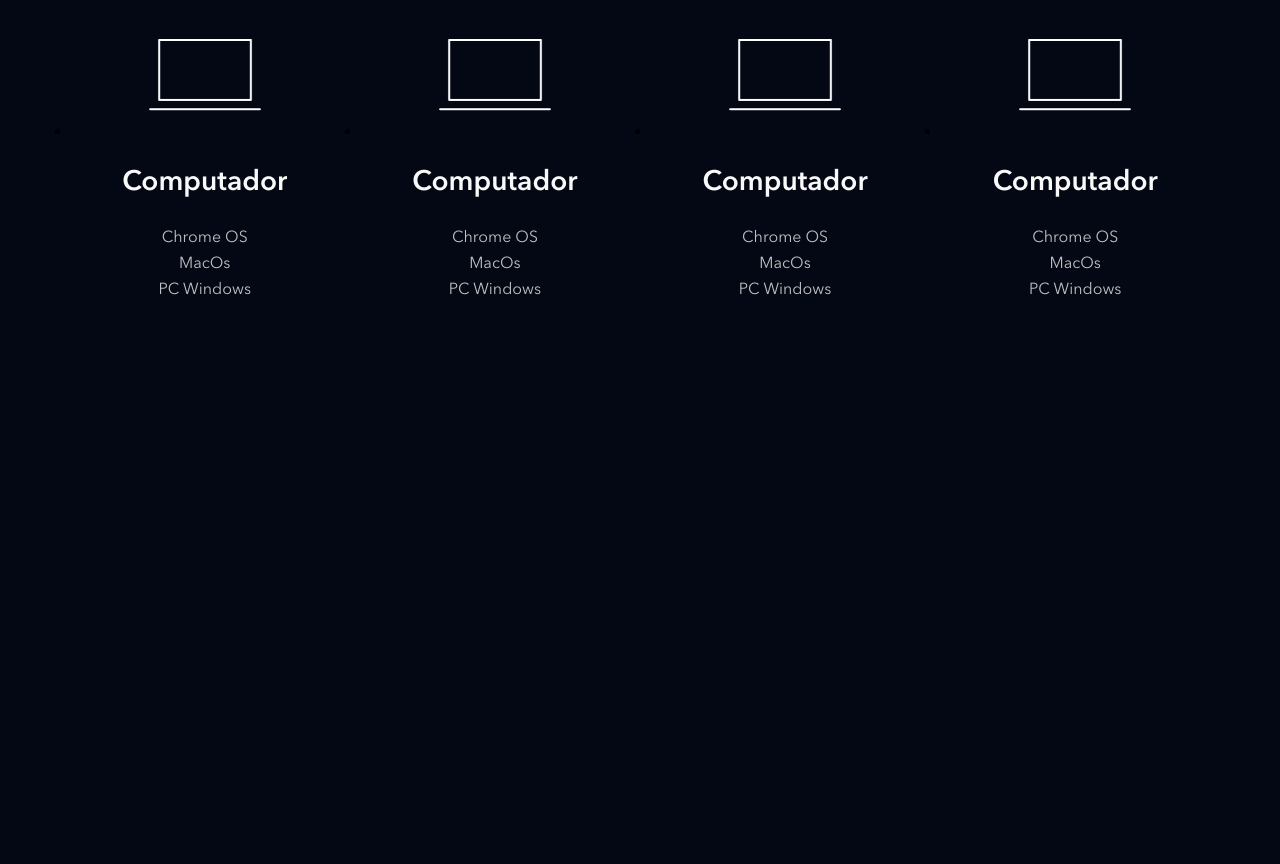
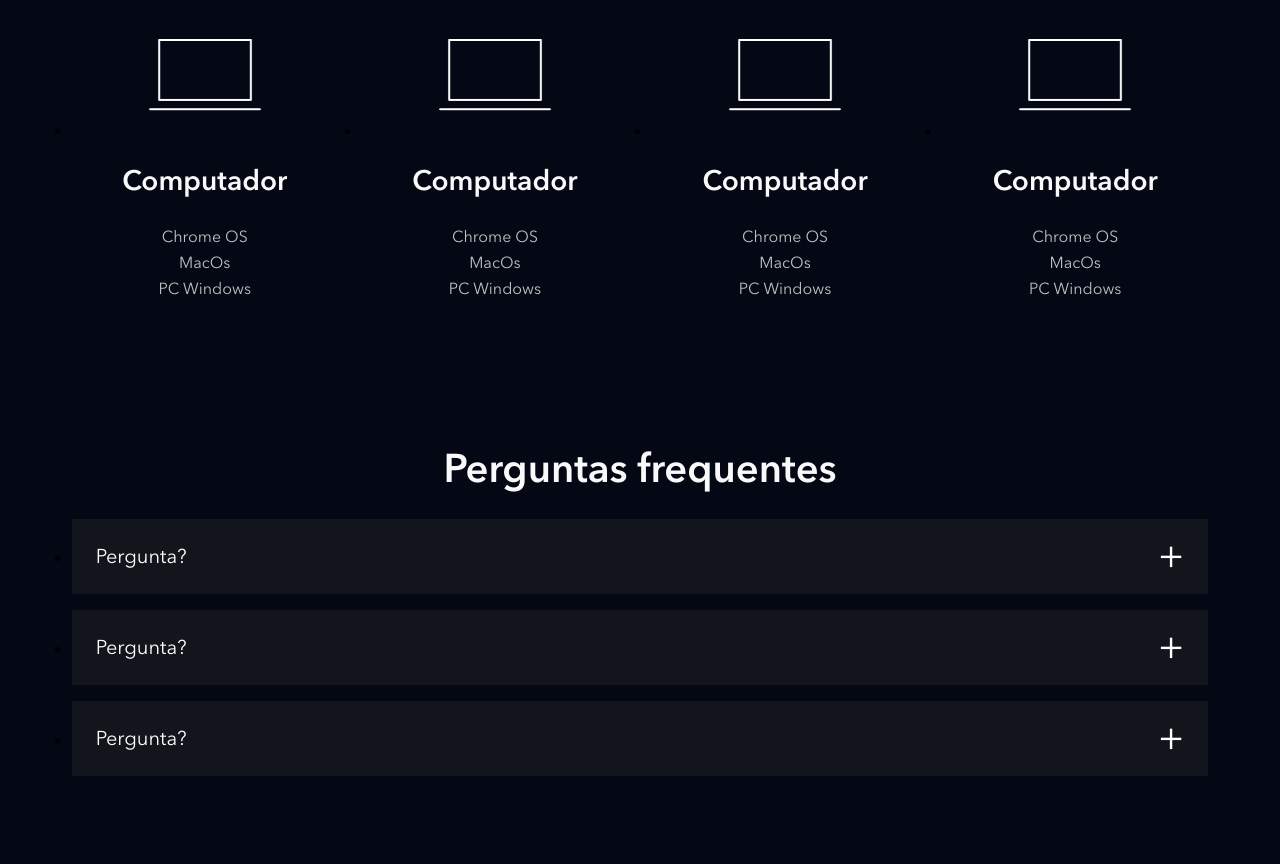
Before and after one commit to ElisbertoJunior/DisneyPlus_Clone, a website: page index.html in a window 1280 px wide. Shown: the part 3913-4777 px from the top of the page. Before the commit the page ends 4286 px from the top, so only its background shows below. Drawn offline with nearby package versions, Linux system fonts and the light colour scheme; files that its build step writes are made by us from their sources; files whose address does not match are found by name.

Commit message:
finalizando exercicio boas praticas

```diff
--- a/index.html
+++ b/index.html
@@ -213,6 +213,36 @@
       </li>
     </ul>
   </section>
+
+  <section class="faq">
+    <h2 class="title">Perguntas frequentes</h2>
+    <ul class="faq__questions">
+      <li class="faq__questions__item">
+        <div class="faq__questions__item__question" data-faq-question>
+          Pergunta?
+        </div>
+        <div class="faq__questions__item__answer text--big">
+          A resposta da pergunta
+        </div>
+      </li>
+      <li class="faq__questions__item">
+        <div class="faq__questions__item__question" data-faq-question>
+          Pergunta?
+        </div>
+        <div class="faq__questions__item__answer text--big">
+          A resposta da pergunta
+        </div>
+      </li>
+      <li class="faq__questions__item">
+        <div class="faq__questions__item__question" data-faq-question>
+          Pergunta?
+        </div>
+        <div class="faq__questions__item__answer text--big">
+          A resposta da pergunta
+        </div>
+      </li>
+    </ul>
+  </section>
 </body>
   <script src="./src/scripts/main.js"></script>
 </html>
--- a/src/scripts/main.js
+++ b/src/scripts/main.js
@@ -1,5 +1,6 @@
 document.addEventListener("DOMContentLoaded", () => {
   const buttons = document.querySelectorAll("[data-tab-button]");
+  const questions = document.querySelectorAll('[data-faq-question]');
 
   buttons.forEach((button) => {
     button.addEventListener("click", (btn) => {
@@ -11,6 +12,16 @@
       showSelectedButton(btn);
     });
   });
+
+  questions.forEach(question => {
+    question.addEventListener('click', (element) => {
+      const classActive = 'faq__questions__item--is-open';
+      const elementoPai = element.target.parentNode;
+
+      elementoPai.classList.toggle(classActive);
+    })
+  })
+
 });
 
 const showActiveList = tab => tab.classList.add("shows__list--is-active");
--- /dev/null
+++ b/src/styles/_faq.scss
@@ -0,0 +1,57 @@
+.faq {
+  padding: 5.6vw;
+
+  h2 {
+    text-align: center;
+    margin-bottom: 24px;
+  }
+
+  &__questions {
+    &__item {
+      background-color: #13151d;
+      margin-bottom: 16px;
+
+      &__question {
+        color: #FFF;
+        font-size: 20px;
+        padding: 24px;
+        display: block;
+        cursor: pointer;
+        position: relative;
+
+        &::after {
+          content: '+';
+          position: absolute;
+          top: 0;
+          right: 24px;
+          height: 100%;
+          display: flex;
+          align-items: center;
+          font-size: 40px;
+        }
+
+      }
+
+      &__answer {
+        height: 0;
+        overflow: hidden;
+        padding: 0 24px;
+        transition: height, .5s ease;
+      }
+
+      &--is-open {
+        .faq__questions__item__question::after {
+          content: '-';
+          font-size: 70px;
+          right: 28px;
+        }
+        .faq__questions__item__answer {
+
+          padding-bottom: 24px;
+          height: auto;
+          transition: height, .5s ease;
+        }
+      }
+    }
+  }
+}
--- a/src/styles/main.scss
+++ b/src/styles/main.scss
@@ -3,6 +3,7 @@
 @use 'shows';
 @use 'plans';
 @use 'available-devices';
+@use 'faq';
 
 
 @font-face {
```
